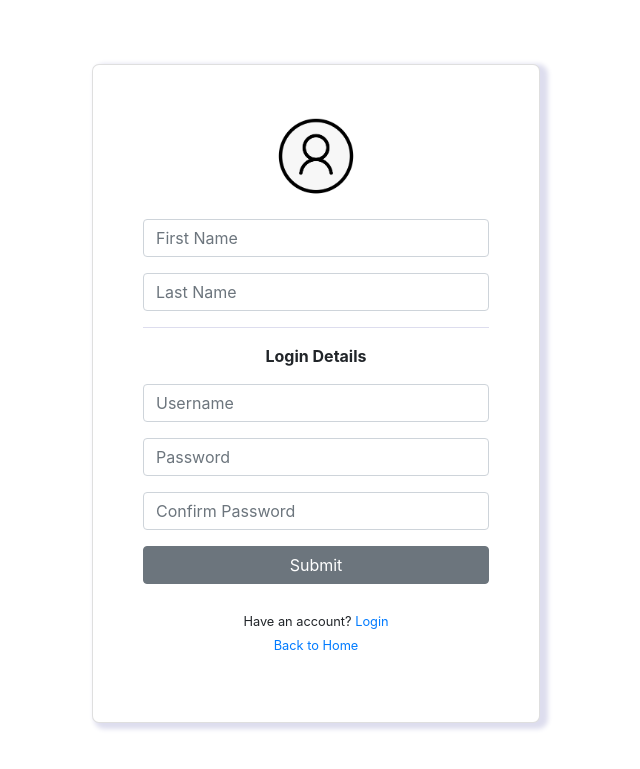
After one commit to Team-Unggoy/analytics, a Django app: page /signup/ in a window 1280 px wide. The commit adds this page. Shown: the top 769 px of the page, without its empty margins (324-964 px from the left). Run offline with Django 3.2, Linux system fonts and the light colour scheme; some libraries are stand-ins or nearby versions.

Commit message:
add login function and add signup and dashboard page

```diff
--- /dev/null
+++ b/analytics_app/templates/analytics_app/dashboard.html
@@ -0,0 +1,5 @@
+{% extends 'template.html' %}
+
+{% block content %}
+<h3 class="text-center">Hello {{ user }}</h3>
+{% endblock %}
--- /dev/null
+++ b/analytics_app/templates/analytics_app/signup.html
@@ -0,0 +1,38 @@
+{% extends 'login_base.html' %}
+
+
+{% block content %}
+    <form class="login-form" method="POST" action="{% url 'login_form' %}">
+        {% csrf_token %}
+        <div class="form-group">
+            <input type="text" class="form-control" id="first_name" name='first_name' placeholder="First Name" required>
+        </div>
+        <div class="form-group">
+            <input type="text" class="form-control" id="Last Name" name='Last Name' placeholder="Last Name" required>
+        </div>
+        <div style="border-top: 1px solid #dde; padding-top: 1em;">
+            <p class="text-center"><strong>Login Details</strong></p>
+            <div class="form-group">
+                <input type="text" class="form-control" id="username" name='username' placeholder="Username" required>
+            </div>
+            <div class="form-group">
+                <input type="password" class="form-control" id="password" name='password' placeholder="Password" required>
+            </div>
+            <div class="form-group">
+                <input type="password" class="form-control" id="confirm_pass" name='confirm_pass' placeholder="Confirm Password" required>
+            </div>
+        </div>
+
+
+        <button type="submit" class="btn btn-secondary btn-block">Submit</button>
+    </form>
+    <br>
+    <p class="text-center">
+        <small>
+            Have an account? <a href="{% url 'login' %}">Login</a><br>
+            <a href="/">Back to Home</a>
+        </small>
+    </p>
+
+
+{% endblock %}
--- /dev/null
+++ b/analytics_app/templates/login_base.html
@@ -0,0 +1,38 @@
+{% load static %}
+
+<!DOCTYPE html>
+<html lang="en">
+<head>
+    <meta charset="UTF-8">
+    <meta http-equiv="X-UA-Compatible" content="IE=edge">
+    <meta name="viewport" content="width=device-width, initial-scale=1.0">
+    <link rel="stylesheet" href="https://maxcdn.bootstrapcdn.com/bootstrap/4.0.0/css/bootstrap.min.css" integrity="sha384-Gn5384xqQ1aoWXA+058RXPxPg6fy4IWvTNh0E263XmFcJlSAwiGgFAW/dAiS6JXm" crossorigin="anonymous">
+    <title></title>
+
+    <style>
+        body {
+            padding-top: 4rem;
+        }
+        .login-card {
+            width: 28rem;
+            margin: 0 auto;
+            padding: 50px;
+            border-radius: 7px;
+            box-shadow: 5px 3px 5px 3px #dde;
+        }
+    </style>
+</head>
+<body>
+    <div class="card login-card">
+        <img src="{% static 'img/user.png' %}" alt="user" style="width: 5rem; margin: 0 auto 20px auto;">
+
+        {% block content %}
+        {% endblock %}
+
+    </div>
+
+    <script src="https://code.jquery.com/jquery-3.2.1.slim.min.js" integrity="sha384-KJ3o2DKtIkvYIK3UENzmM7KCkRr/rE9/Qpg6aAZGJwFDMVNA/GpGFF93hXpG5KkN" crossorigin="anonymous"></script>
+    <script src="https://cdnjs.cloudflare.com/ajax/libs/popper.js/1.12.9/umd/popper.min.js" integrity="sha384-ApNbgh9B+Y1QKtv3Rn7W3mgPxhU9K/ScQsAP7hUibX39j7fakFPskvXusvfa0b4Q" crossorigin="anonymous"></script>
+    <script src="https://maxcdn.bootstrapcdn.com/bootstrap/4.0.0/js/bootstrap.min.js" integrity="sha384-JZR6Spejh4U02d8jOt6vLEHfe/JQGiRRSQQxSfFWpi1MquVdAyjUar5+76PVCmYl" crossorigin="anonymous"></script>
+</body>
+</html>
--- a/analytics_app/urls.py
+++ b/analytics_app/urls.py
@@ -1,10 +1,14 @@
 from django.urls import path
-from analytics_app.views import LoginView
+from analytics_app.views import LoginView, logout, DashboardView
 from django.views.generic import TemplateView
 
 
 urlpatterns = [
     path('', TemplateView.as_view(template_name='analytics_app/landing.html'), name="landing"),
-    path('login/', LoginView.as_view(), name="login"),
+    path('login/', TemplateView.as_view(template_name='analytics_app/login.html'), name="login"),
+    path('dashboard/', DashboardView.as_view(), name="dashboard"),
+    path('signup/', TemplateView.as_view(template_name='analytics_app/signup.html'), name="signup"),
+
+    path('logout/', logout, name="logout"),
     path('loginform/', LoginView.as_view(), name="login_form"),
 ]
```
Also changed, not shown: analytics_app/templates/analytics_app/login.html (+5 -36 lines), analytics_app/templates/nav.html (+5 -2 lines), analytics_app/views.py (+34 -6 lines).
